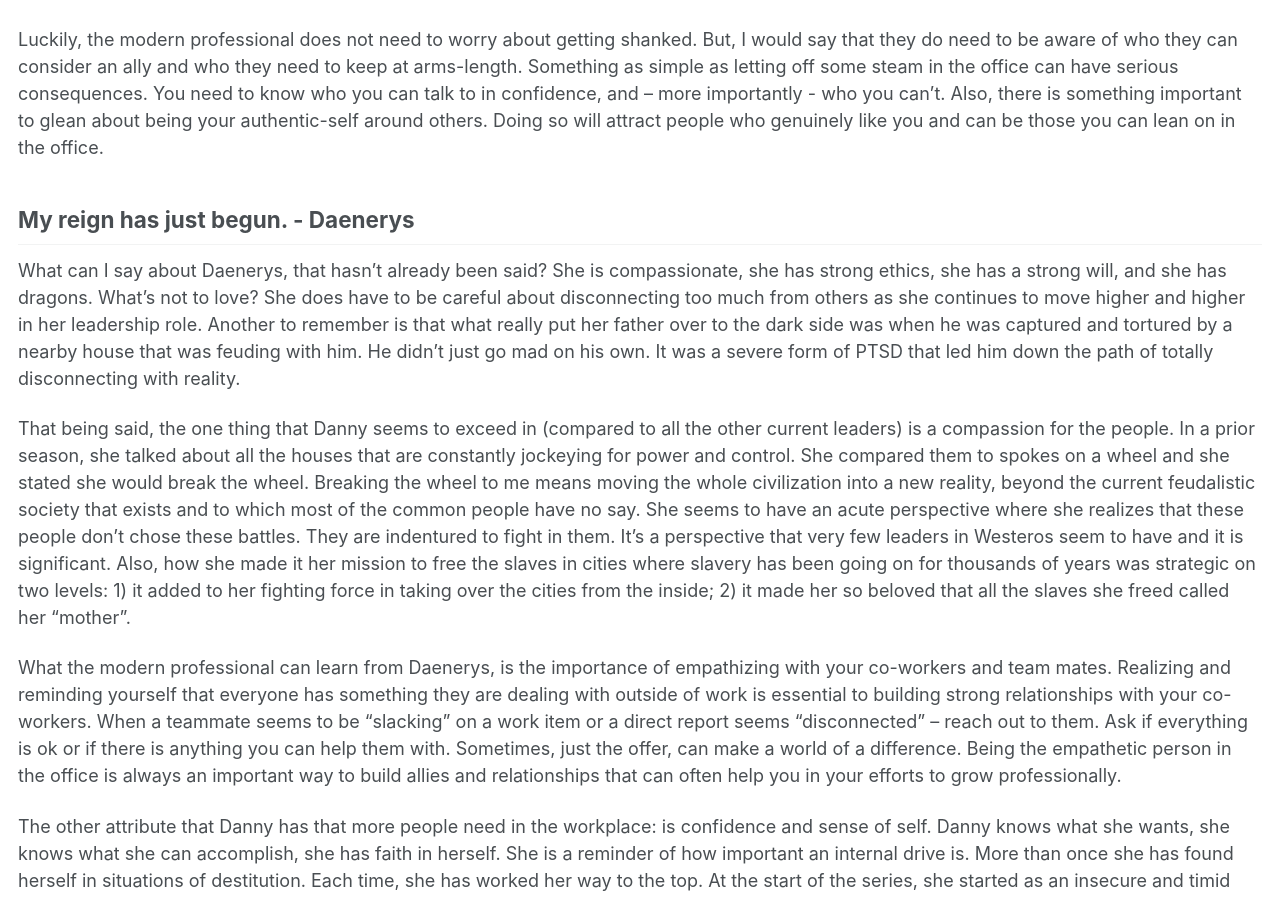
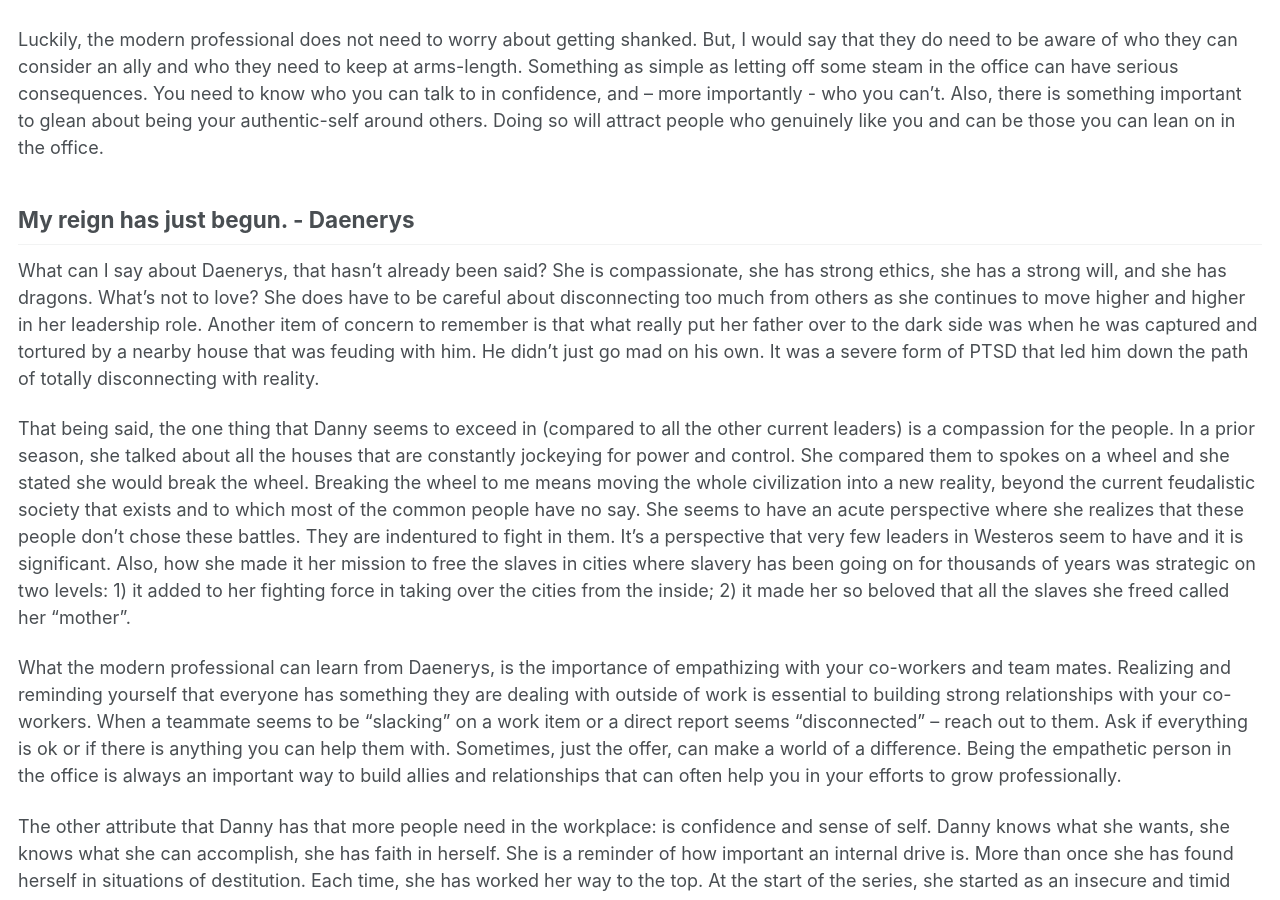
Before and after one commit to firesparks8/firesparks8.github.io, a Jekyll site: the page built from _posts/2017-7-13-Winter-Is-Here.md, in a window 1280 px wide and 900 px high, scrolled down 3347 px. Built offline with Jekyll 4.4.1, drawn with Linux system fonts in a browser that asks for light colours.

Commit message:
Update 2017-7-13-Winter-Is-Here.md

```diff
--- a/_posts/2017-7-13-Winter-Is-Here.md
+++ b/_posts/2017-7-13-Winter-Is-Here.md
@@ -51,7 +51,7 @@ Luckily, the modern professional does not need to worry about getting shanked. B
 
 ## My reign has just begun. - Daenerys
 
-What can I say about Daenerys, that hasn’t already been said? She is compassionate, she has strong ethics, she has a strong will, and she has dragons. What’s not to love? She does have to be careful about disconnecting too much from others as she continues to move higher and higher in her leadership role. Another to remember is that what really put her father over to the dark side was when he was captured and tortured by a nearby house that was feuding with him. He didn’t just go mad on his own. It was a severe form of PTSD that led him down the path of totally disconnecting with reality.
+What can I say about Daenerys, that hasn’t already been said? She is compassionate, she has strong ethics, she has a strong will, and she has dragons. What’s not to love? She does have to be careful about disconnecting too much from others as she continues to move higher and higher in her leadership role. Another item of concern to remember is that what really put her father over to the dark side was when he was captured and tortured by a nearby house that was feuding with him. He didn’t just go mad on his own. It was a severe form of PTSD that led him down the path of totally disconnecting with reality.
 
 That being said, the one thing that Danny seems to exceed in (compared to all the other current leaders) is a compassion for the people. In a prior season, she talked about all the houses that are constantly jockeying for power and control. She compared them to spokes on a wheel and she stated she would break the wheel. Breaking the wheel to me means moving the whole civilization into a new reality, beyond the current feudalistic society that exists and to which most of the common people have no say. She seems to have an acute perspective where she realizes that these people don’t chose these battles. They are indentured to fight in them. It’s a perspective that very few leaders in Westeros seem to have and it is significant. Also, how she made it her mission to free the slaves in cities where slavery has been going on for thousands of years was strategic on two levels: 1) it added to her fighting force in taking over the cities from the inside; 2) it made her so beloved that all the slaves she freed called her “mother”.
 
```
